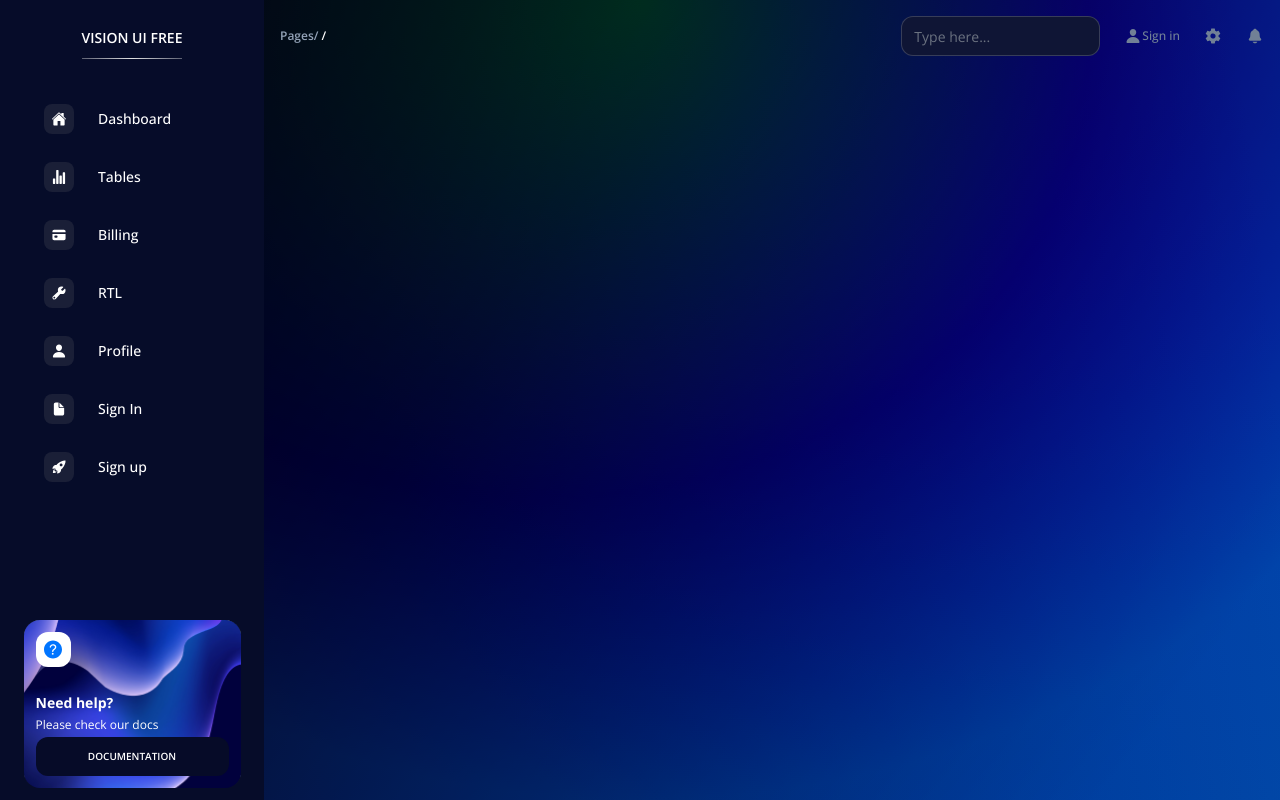
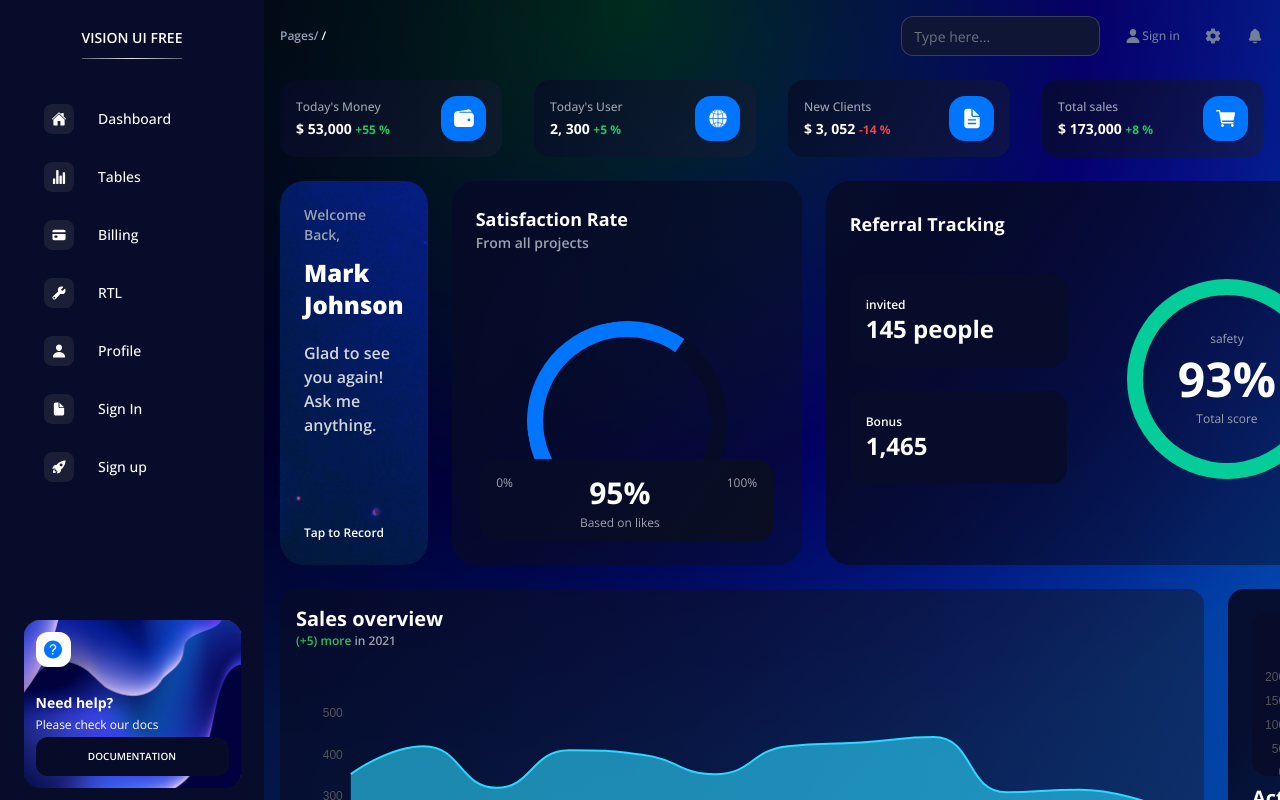
Before and after one commit to devpenzil/vision-ui-dashboard, a React (Create React App) app: page / in a window 1280 px wide. Built offline with nearby package versions, Linux system fonts and the light colour scheme.

Commit message:
build fixes

```diff
--- a/src/screens/home/HomePage.tsx
+++ b/src/screens/home/HomePage.tsx
@@ -18,6 +18,7 @@ function HomePage() {
       <div className="container mx-auto p-4 h-screen overflow-y-scroll no-scroll">
         <TopBar location={location.pathname} />
         <Routes>
+          <Route path="" element={<Home />} />
           <Route path="dashboard" element={<Home />} />
           <Route path="tables" element={<Tables />} />
           <Route path="billing" element={<Billing />} />
```
Also changed, not shown: 1 other file (tests, documents, lock files or other folders).
